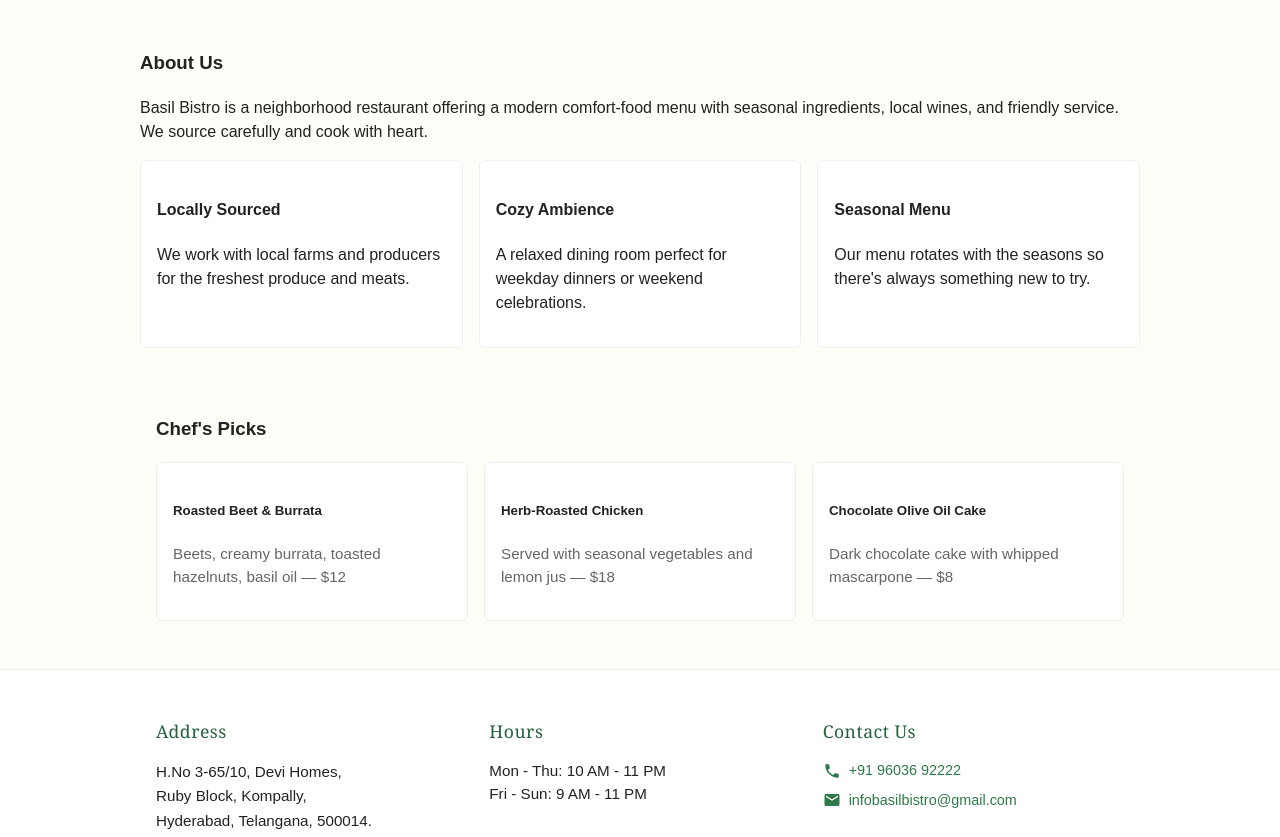
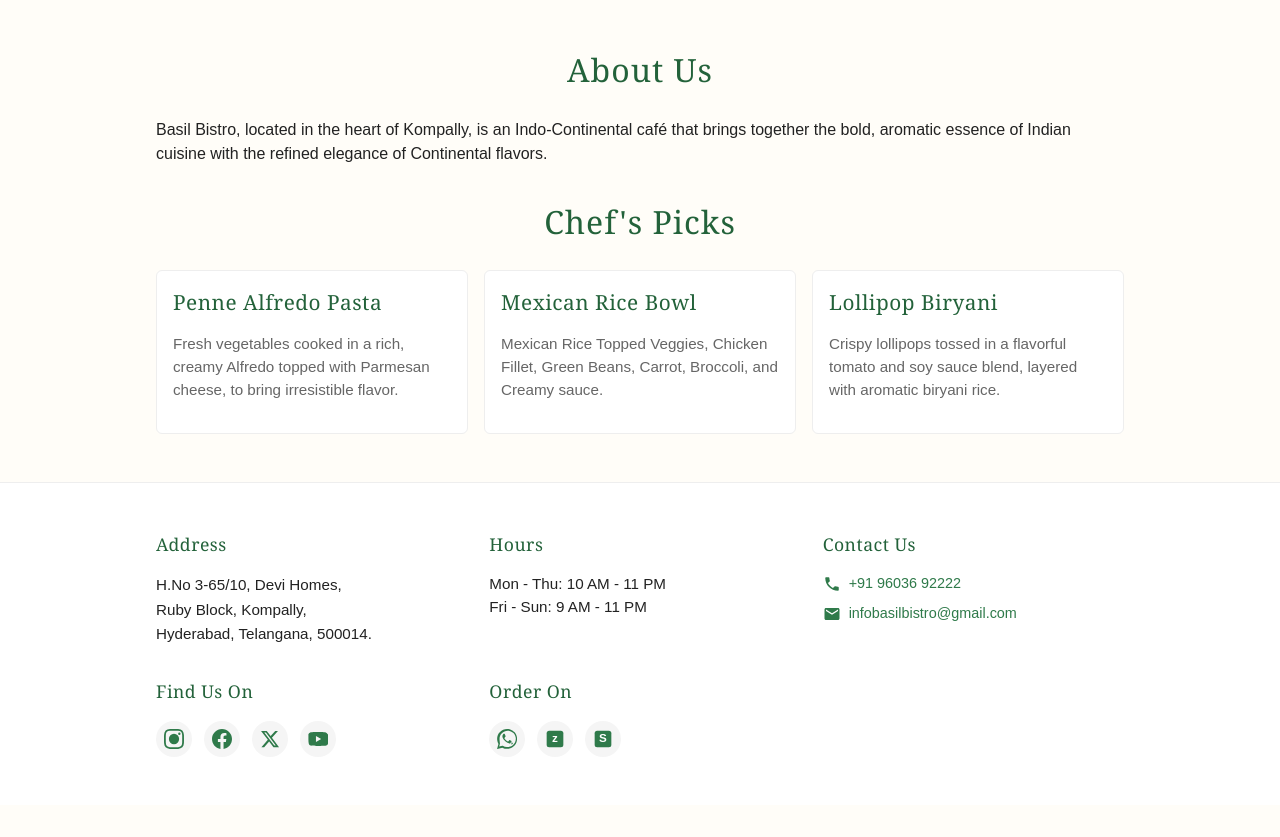
Before and after one commit to Ramlanka7/BasilBistro, a plain HTML site: page index.html in a window 1280 px wide. Shown: the part 783-1620 px from the top of the page. After the commit the page ends 1588 px from the top, so only its background shows below. Drawn offline with Linux system fonts and the light colour scheme.

Commit message:
Make changes to home page

```diff
--- a/css/styles.css
+++ b/css/styles.css
@@ -25,6 +25,8 @@ body{font-family:Arial,Helvetica,sans-serif;color:#222;background:var(--bg);marg
 .btn{display:inline-block;background:var(--accent);color:#fff;padding:.6rem 1rem;border-radius:4px;text-decoration:none}
 .btn.outline{background:transparent;color:var(--accent);border:2px solid var(--accent);margin-left:.5rem}
 .about{padding:2rem 0}
+.section-title{font-family:Georgia,'Times New Roman',serif;font-size:2rem;color:var(--accent-dark);margin:2rem 0 1.5rem;font-weight:400;letter-spacing:1px;text-align:center}
+.dish-name{font-family:Georgia,'Times New Roman',serif;font-size:1.3rem;color:var(--accent-dark);margin:0 0 0.75rem;font-weight:400;letter-spacing:0.5px}
 .features{display:grid;grid-template-columns:repeat(auto-fit,minmax(200px,1fr));gap:1rem;margin-top:1rem}
 .features article{background:#fff;padding:1rem;border-radius:6px;border:1px solid #f0f0f0}
 .card-grid{display:grid;grid-template-columns:repeat(auto-fit,minmax(200px,1fr));gap:1rem}
--- a/index.html
+++ b/index.html
@@ -28,39 +28,23 @@
         </div>
       </section>
 
-      <section class="about container">
-        <h3>About Us</h3>
-        <p>Basil Bistro is a neighborhood restaurant offering a modern comfort-food menu with seasonal ingredients, local wines, and friendly service. We source carefully and cook with heart.</p>
-        <div class="features">
-          <article>
-            <h4>Locally Sourced</h4>
-            <p>We work with local farms and producers for the freshest produce and meats.</p>
-          </article>
-          <article>
-            <h4>Cozy Ambience</h4>
-            <p>A relaxed dining room perfect for weekday dinners or weekend celebrations.</p>
-          </article>
-          <article>
-            <h4>Seasonal Menu</h4>
-            <p>Our menu rotates with the seasons so there's always something new to try.</p>
-          </article>
-        </div>
-      </section>
+      <section class="featured container">
+          <h3 class="section-title">About Us</h3>
+        <p>Basil Bistro, located in the heart of Kompally, is an Indo-Continental café that brings together the bold, aromatic essence of Indian cuisine with the refined elegance of Continental flavors.</p>
 
-      <section class="featured container">
-        <h3>Chef's Picks</h3>
+        <h3 class="section-title">Chef's Picks</h3>
         <div class="card-grid">
           <div class="card">
-            <h5>Roasted Beet & Burrata</h5>
-            <p class="muted">Beets, creamy burrata, toasted hazelnuts, basil oil — $12</p>
+            <h5 class="dish-name">Penne Alfredo Pasta</h5>
+            <p class="muted">Fresh vegetables cooked in a rich, creamy Alfredo topped with Parmesan cheese, to bring irresistible flavor.</p>
           </div>
           <div class="card">
-            <h5>Herb-Roasted Chicken</h5>
-            <p class="muted">Served with seasonal vegetables and lemon jus — $18</p>
+            <h5 class="dish-name">Mexican Rice Bowl</h5>
+            <p class="muted">Mexican Rice Topped Veggies, Chicken Fillet, Green Beans, Carrot, Broccoli, and Creamy sauce.</p>
           </div>
           <div class="card">
-            <h5>Chocolate Olive Oil Cake</h5>
-            <p class="muted">Dark chocolate cake with whipped mascarpone — $8</p>
+            <h5 class="dish-name">Lollipop Biryani</h5>
+            <p class="muted">Crispy lollipops tossed in a flavorful tomato and soy sauce blend, layered with aromatic biryani rice.</p>
           </div>
         </div>
       </section>
```
